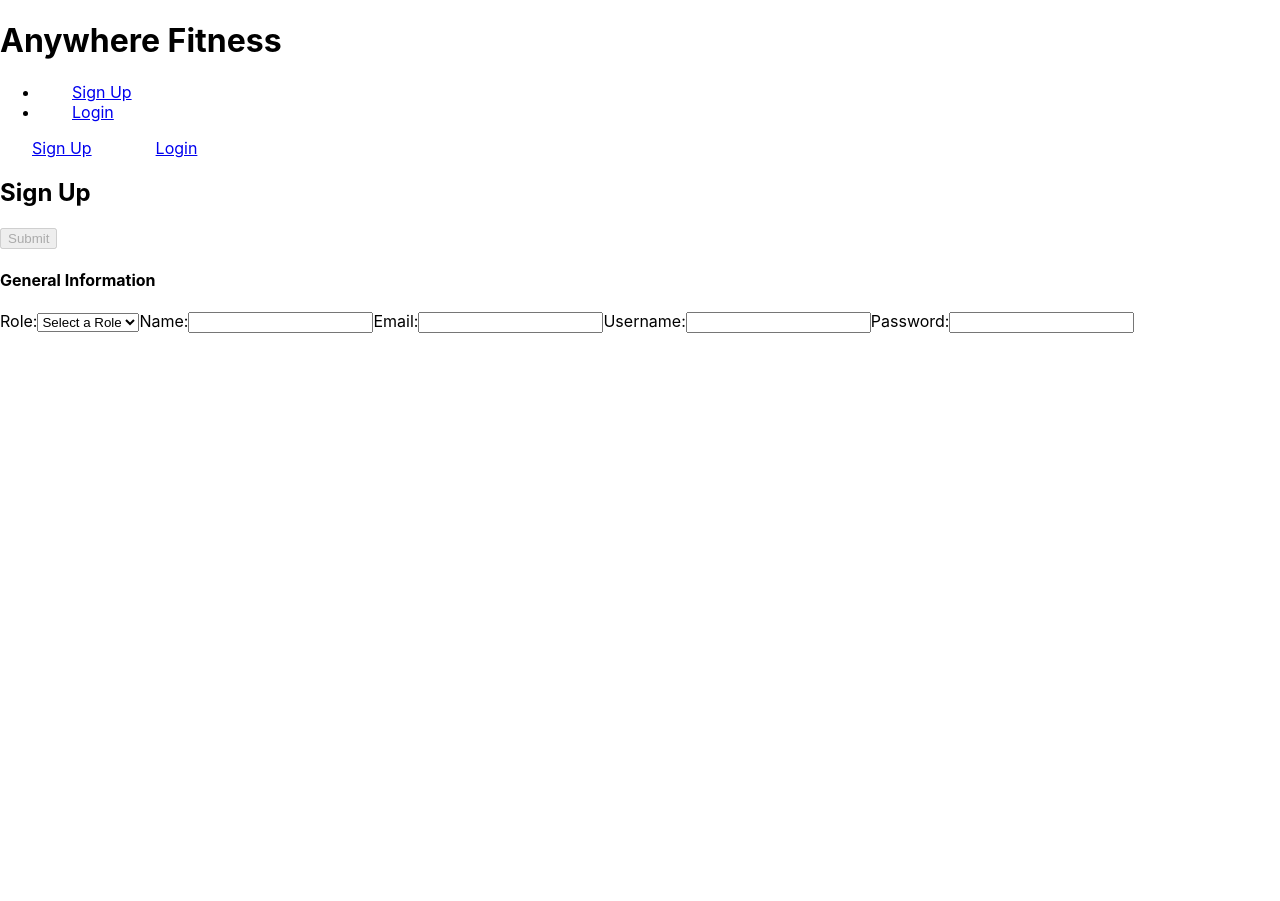
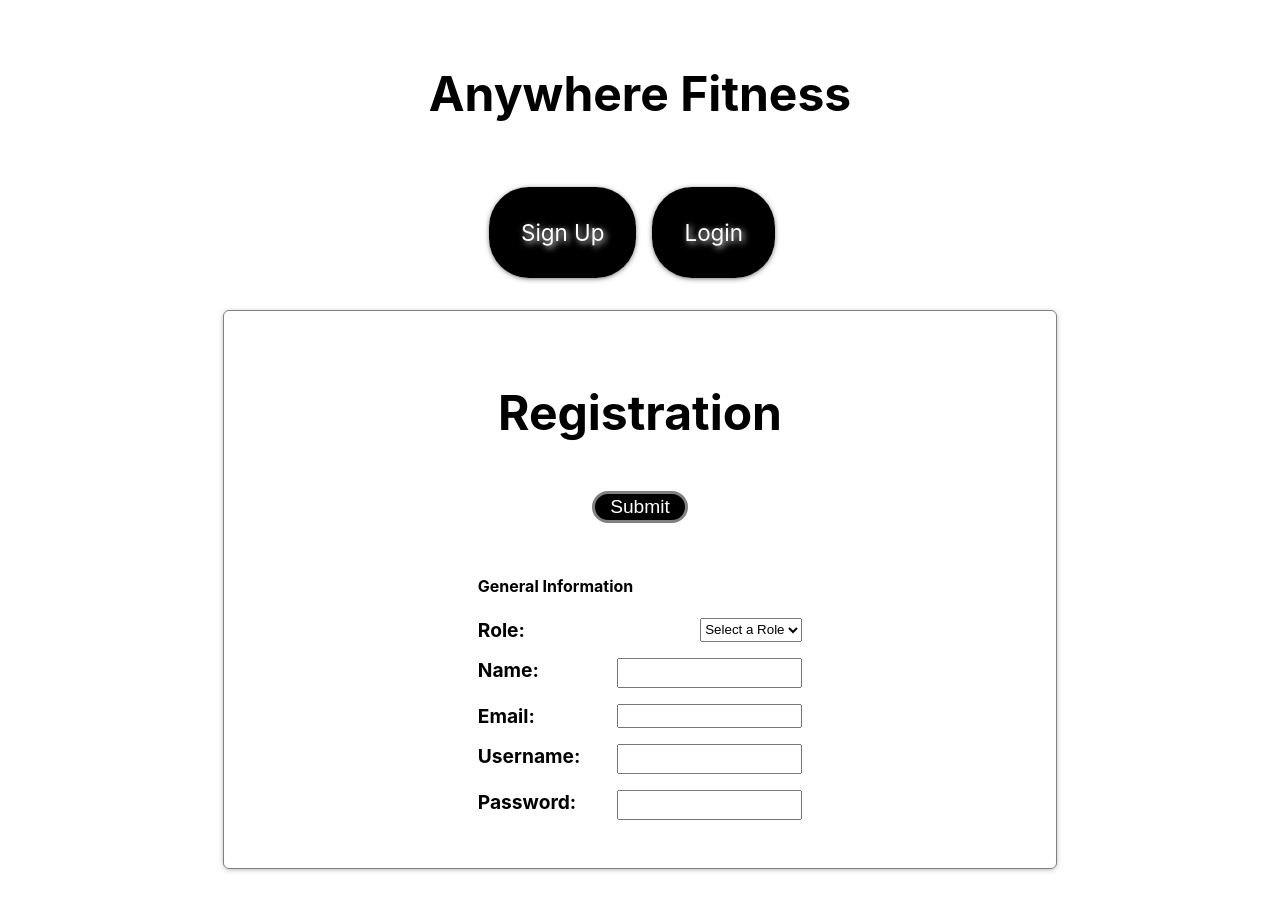
Before and after one commit to Anywhere-Fitness-2-BW/Front-End, a React (Create React App) app: page / in a window 1280 px wide. Before the commit the page ends 800 px from the top, so only its background shows below. Built offline with nearby package versions, Linux system fonts and the light colour scheme.

Commit message:
added basic styles

```diff
--- a/src/App.js
+++ b/src/App.js
@@ -7,7 +7,7 @@ import {
 } from "react-router-dom";
 import './App.css';
 
-import NavBar from './components/Navbar'
+
 import Registration from './components/Register'
 import Login from './components/Login.js'
 
@@ -18,9 +18,10 @@ function App() {
    <Router>
     <div>
       <h1>Anywhere Fitness</h1>
-        <NavBar/>
+      <div id='navigation'>
         <Link to='/'>Sign Up</Link>
         <Link to='/login'>Login</Link>
+       </div>
         <Switch>
             <Route exact path='/'>
                 <Registration />
--- a/src/components/Login.js
+++ b/src/components/Login.js
@@ -72,19 +72,16 @@ export default function Login() {
 
   return (
     <div className="login container">
-      <div>
         <form className="form container" onSubmit={onSubmit}>
-          <div>
+          <div id='login-title'>
             <h2>Log In</h2>
-            <button disabled={disabled} className="submit">
-              Login
-          </button>
+
           </div>
           <div className="errors">
             <div>{formErrors.username}</div>
             <div>{formErrors.password}</div>
           </div>
-          <div className="login form inputs">
+          <div className="login form">
             <h4>Login Information</h4>
             <label>
               Username:
@@ -104,9 +101,13 @@ export default function Login() {
                 type="text"
               />
             </label>
+            <div id='login-btn'>
+            <button disabled={disabled} className="submit">
+              Login
+          </button>
+          </div>
           </div>
         </form>
-      </div>
     </div>
   );
 }
--- a/src/components/Navbar.jsx
+++ /dev/null
@@ -1,18 +0,0 @@
-import React from "react";
-import {Nav, NavItem, NavLink} from 'reactstrap';
-
-export default function NavBar(){
-
-return(
-    <div>
-        <Nav>
-          <NavItem className='register'>
-              <NavLink href='/'>Sign Up</NavLink>
-          </NavItem>
-          <NavItem>
-              <NavLink href='/login'>Login</NavLink>
-          </NavItem>
-        </Nav>
-    </div>
-)
-}
--- a/src/components/Register.js
+++ b/src/components/Register.js
@@ -102,14 +102,13 @@ export default function Registration() {
   }, [formValues]);
 
   return (
-    <div className="registration container">
-      <div>
+    <div className="registration">
         <form className='form container' onSubmit={onSubmit}>
-          <div>
-            <h2>Sign Up</h2>
+          <div id='register-title'>
+            <h2>Registration</h2>
             <button disabled={disabled} className="submit">
               Submit
-        </button>
+            </button>
           </div>
           <div className="errors">
             <div>{formErrors.name}</div>
@@ -166,7 +165,6 @@ export default function Registration() {
             </label>
           </div>
         </form>
-      </div>
     </div>
   );
 }
--- a/src/index.css
+++ b/src/index.css
@@ -11,3 +11,90 @@ code {
   font-family: source-code-pro, Menlo, Monaco, Consolas, 'Courier New',
     monospace;
 }
+
+h1{
+  text-align: center;
+  font-size:3rem;
+  padding:2rem;
+}
+#navigation{
+  text-align:center;
+  padding:2rem;
+}
+a{
+  border-radius: 2.5rem;
+  box-shadow: 0px 1px 6px -2px black;
+  font-size:1.4rem;
+  margin-right:1rem;
+  background-color: black;
+  color:white;
+  text-shadow: 2px 2px 6px white;
+  text-decoration: none;
+}
+a:hover{
+  background-color: white;
+  color:black;
+}
+.registration{
+  border: 1px solid gray;
+  width:60%;
+  border-radius: 6px;
+  box-shadow: 0px 1px 6px -2px rgb(128, 127, 127);
+  margin: 2rem auto;
+  padding: 2rem;
+}
+.login{
+  border: 1px solid gray;
+  width:60%;
+  border-radius: 6px;
+  box-shadow: 0px 1px 6px -2px rgb(128, 127, 127);
+  margin: 2rem auto;
+  padding: 2rem;
+  margin: 2rem auto;
+}
+
+.form{
+  width:65%;
+  display:flex;
+  flex-direction: column;
+  border-radius: 2.5rem;
+  margin:0 auto;
+}
+
+input[type=text], select {
+  height: 1.5rem;
+}
+label {
+  display: flex;
+  margin-bottom: 1rem;
+  justify-content: space-between;
+  text-shadow: 2px 2px 6px white;
+  font-weight: bold;
+  font-size:1.2rem;
+}
+#login-title{
+  width:100%;
+  margin:0 auto;
+  font-size:2rem;
+  text-align:center;
+}
+#register-title{
+  width:100%;
+  margin:0 auto;
+  font-size:2rem;
+  text-align:center;
+}
+button{
+  color:white;
+  font-size:1.2rem;
+  background-color:black;
+  height: 2rem;
+  width: 6rem;
+  border-radius: 2.5rem;
+  border: 3px solid gray;
+  margin-bottom:2rem;
+  text-align:center;
+}
+#login-btn{
+  margin-top:1rem;
+}
```
